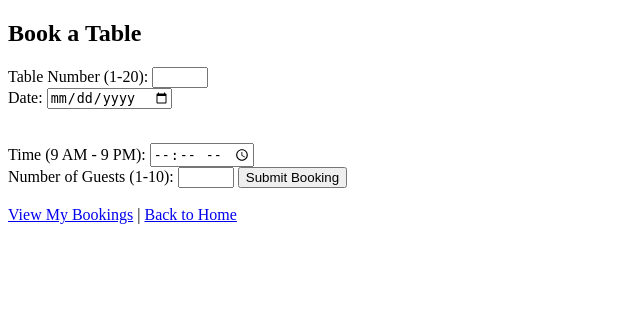
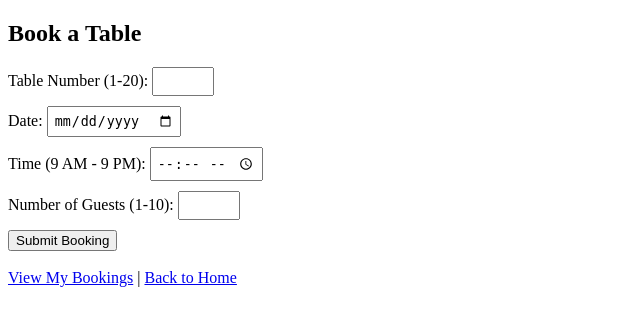
Before and after one commit to DeanA1985/Restaurant-Booking-System, a Django app: page /bookings/new/ in a window 1280 px wide. Shown: the top 326 px of the page, without its empty margins (0-640 px from the left). Run offline with Django 4.2, Linux system fonts and the light colour scheme; a user stored in the database is signed in.

Commit message:
Updated booking form HTML for better error display and fixed JavaScript validation path

```diff
--- a/accounts/models.py
+++ b/accounts/models.py
@@ -22,8 +22,26 @@ class Booking(models.Model):
         ordering = ['date', 'time']
 
     def clean(self):
+        """ Custom validation to prevent past bookings and double bookings"""
+        if not self.date:
+            raise ValidationError("Date is required.")
+
         if self.date < timezone.now().date():
-            raise ValidationError("Booking date cannot be in the past")
+            raise ValidationError("Booking date cannot be in the past.")
+
+        # Prevent double bookngs for the same table,date and time
+        is_booked = Booking.objects.filter(
+            table_number=self.table_number,
+            date=self.date,
+            time=self.time
+        ).exists()
+
+        if is_booked:
+            raise ValidationError(
+                f"Table {self.table_number} is already booked at this time."
+            )
+
+        super().clean()
 
     def save(self, *args, **kwargs):
         self.full_clean()
--- a/templates/bookings/booking_form.html
+++ b/templates/bookings/booking_form.html
@@ -5,30 +5,23 @@
     <meta charset="UTF-8" />
     <meta name="viewport" content="width=device-width, initial-scale=1.0" />
     <title>Book a Table</title>
+    <style>
+      .error-message {
+        color: red;
+        font-size: 14px;
+        margin-top: 5px;
+      }
+      input {
+        margin-bottom: 10px;
+        padding: 5px;
+        width: 100%%
+      }
+    </style>
   </head>
   <body>
     <h2>Book a Table</h2>
 
-    <!-- Show form errors-->
-
-    {% if form.errors %}
-    <div class="form-errors">
-      <p>Please correct the following errors:</p>
-      <ul>
-        {% for field, errors in form.errors.items%} {% for error in errors %}
-        <li>{{ field|title }}: {{ error}}</li>
-        {% endfor %} {% endfor %}
-      </ul>
-    </div>
-    {% endif%}
-
-    <form
-      id="bookingForm"
-      method="post"
-      action="{% url 'create_booking' %}"
-      novalidate
-    >
-      {% csrf_token %}
+    <form id="bookingForm" method="post" action= {% url 'create_booking' %} novalidate>
 
       <!--Table Number-->
       <label for="table_number">Table Number (1-20):</label>
@@ -39,10 +32,11 @@
         min="1"
         max="20"
         required
-        value="{{ form.table_number.value|default:''}}"
-      />
-      <small id="table-error" class="error-message"></small>
-      <br />
+        value="{{ form.table_number.value|default:''}}">
+        {% if form.table_number.errors %}
+        <div class="error-message">{{ form.table_number.errors.0 }}</div>
+        {% endif %}
+        <br>
 
       <!-- Date Selection -->
       <label for="date">Date:</label>
@@ -51,11 +45,11 @@
         id="date"
         name="date"
         required
-        value="{{ form.date.value|default:'' }}"
-      />
-      <small id="date-error" class="error-message"></small>
-      <p id="date-display"></p>
-      <br />
+        value="{{ form.date.value|default:'' }}">
+        {% if form.date.errors %}
+        <div class="error-message">{{ form.date.errors.0 }}</div>
+        {% endif %}
+        <br>
 
       <!--Time Selection -->
       <label for="time">Time (9 AM - 9 PM):</label>
@@ -64,10 +58,11 @@
         id="time"
         name="time"
         required
-        value="{{ form.time.value|default:'' }}"
-      />
-      <small id="time-error" class="error-message"></small>
-      <br />
+        value="{{ form.time.value|default:'' }}">
+        {% if form.time.errors %}
+        <div class="error-message">{{ form.time.errors.0 }}</div>
+        {% endif %}
+        <br>
 
       <!-- Number of Guests -->
       <label for="guests">Number of Guests (1-10):</label>
@@ -78,11 +73,14 @@
         min="1"
         max="10"
         required
-        value="{{ form.guests.value|default:'' }}"
-      />
-      <small id="guests-error" class="error-message"></small>
+        value="{{ form.guests.value|default:'' }}">
+        {% if form.guests.errors %}
+        <div class="error-message">{{ form.guests.errors.0 }}</div>
+        {% endif %}
+        <br>
 
-      <button type="submit">Submit Booking</button>
+        <button type="submit">Submit Booking</button>
+
     </form>
 
     <br />
```
